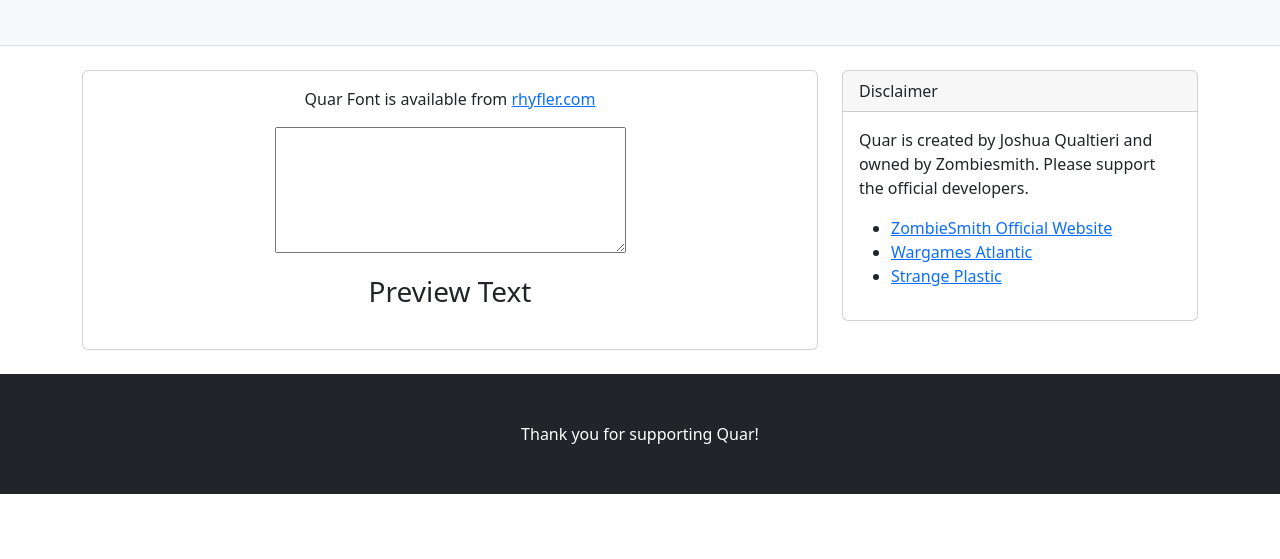
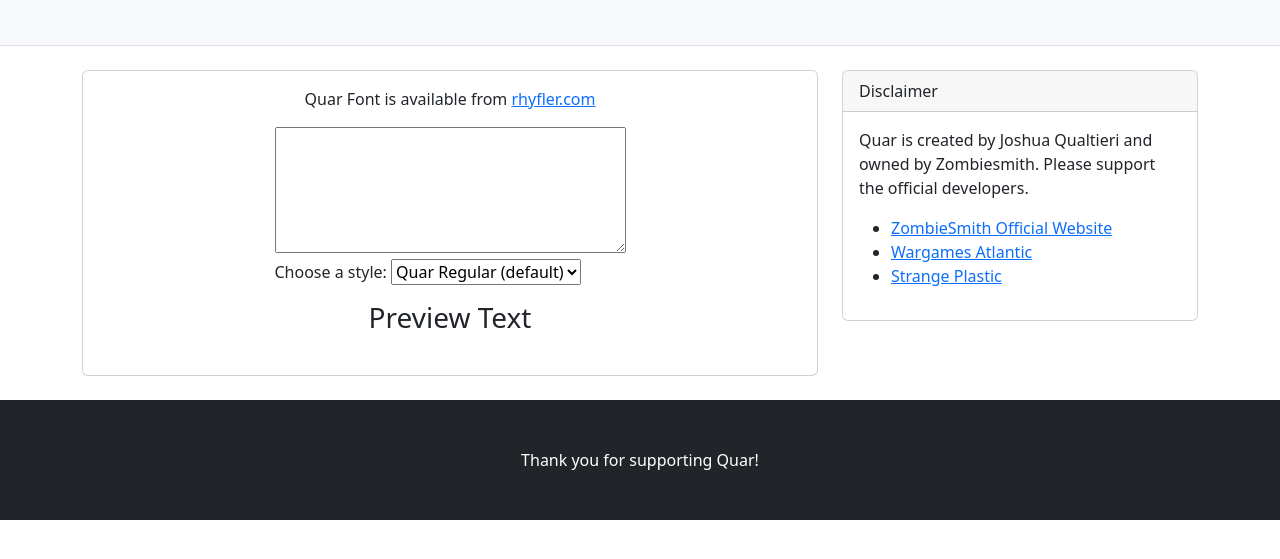
Before and after one commit to ProjectAlwyd/ProjectAlwyd.github.io, a plain HTML site: page translator.html in a window 1280 px wide. Shown: the part 193-752 px from the top of the page. Drawn offline with nearby package versions, Linux system fonts and the light colour scheme.

Commit message:
allow changing font style

```diff
--- a/translator.html
+++ b/translator.html
@@ -48,6 +48,13 @@
                             <p class="card-text" style="text-align:center">Quar Font is available from <a href="https://rhyfler.com/">rhyfler.com</a></p>
                             <div style="margin: auto; width: 50%;">
                                 <textarea name="englishInput" id="quarEnglishInput" cols="40" rows="5" style="max-width: 100%;"></textarea>
+                                <label for="fonts">Choose a style:</label>
+                                <select name="fonts" id="fontsSelect" onchange="changeStyle(this)">
+                                    <option value="quarFontRegular">Quar Regular (default)</option>
+                                    <option value="quarFontBold">Quar Bold</option>
+                                    <option value="quarFontOutline">Quar Outline</option>
+                                    <option value="quarFontThin">Quar Thin</option>
+                                </select>
                             </div>
                             <div class="card-body">
                             <h3 class="card-title" style="text-align:center">Preview Text</h1>
--- a/utilities/translator/js/translator.js
+++ b/utilities/translator/js/translator.js
@@ -4,3 +4,9 @@ document.getElementById("quarEnglishInput").addEventListener('input', function (
     textInput = document.getElementById("quarEnglishInput").value;
     document.getElementById("quarText").innerHTML = textInput;
 });
+
+
+function changeStyle(font){
+    //console.log(font.value);
+    document.getElementById("quarText").style.fontFamily=font.value;
+}
```
